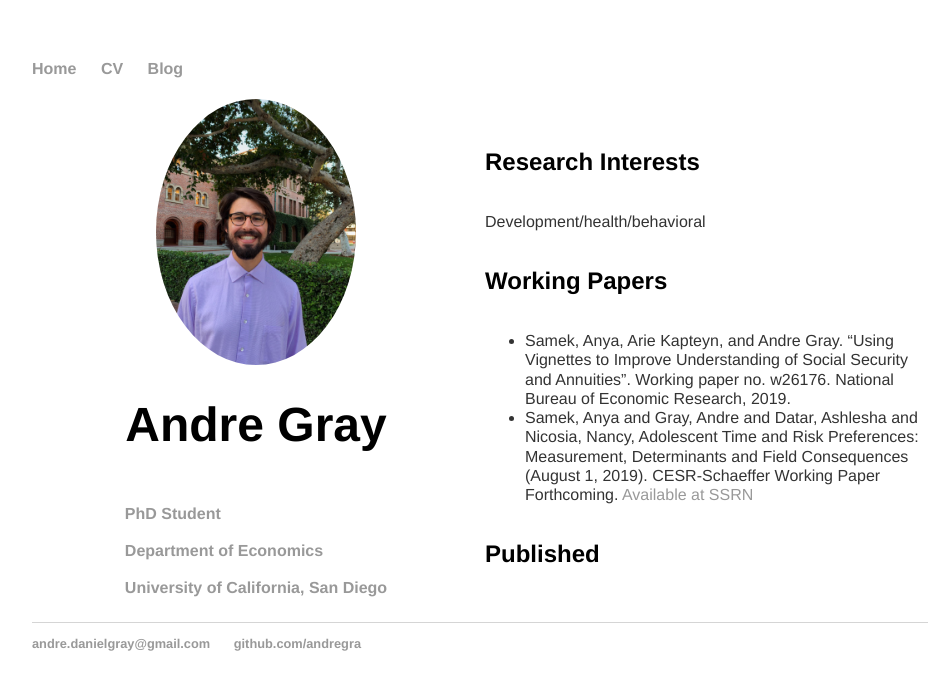
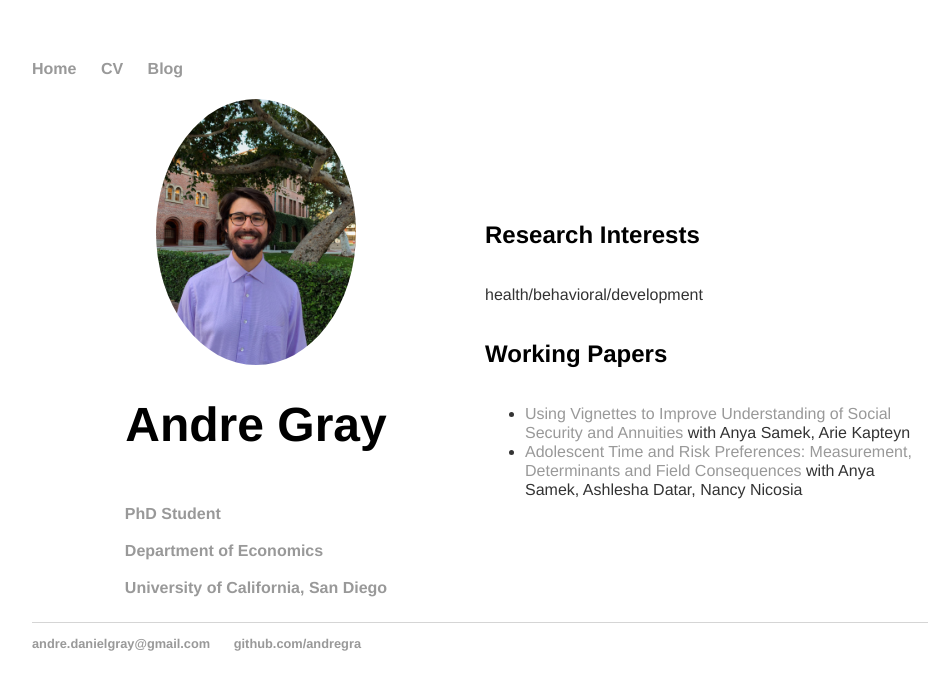
Before and after one commit to andregra/andregra.github.io, a Jekyll site: the page built from index.html, in a window 1280 px wide. Shown: the top 690 px of the page, without its empty margins (160-1109 px from the left). Built offline with Jekyll 4.4.1, drawn with Linux system fonts in a browser that asks for light colours.

Commit message:
Update index.html

```diff
--- a/index.html
+++ b/index.html
@@ -16,16 +16,14 @@ title: Andre Gray
   <div class="right">
 	<h2> Research Interests </h2>
       <p class="bio">
-        Development/health/behavioral
+        health/behavioral/development
       </p>
 	<h2> Working Papers</h2>
 	  	<ul class="papers">
-		<li class="papers"> Samek, Anya, Arie Kapteyn, and Andre Gray. “Using Vignettes to Improve Understanding of Social Security and
-			Annuities”. Working paper no. w26176. National Bureau of Economic Research, 2019. </li>
-		<li class="papers"> Samek, Anya and Gray, Andre and Datar, Ashlesha and Nicosia, Nancy, Adolescent Time and Risk Preferences:
-		Measurement, Determinants and Field Consequences (August 1, 2019). CESR-Schaeffer Working Paper
-			Forthcoming. <a href="https://ssrn.com/abstract=3463495">Available at SSRN</a></li>
+		<li class="papers"> <a href="https://www.nber.org/papers/w26176.pdf"> Using Vignettes to Improve Understanding of Social Security and
+			Annuities </a>  with Anya Samek, Arie Kapteyn </li>
+		<li class="papers"> <a href="https://ssrn.com/abstract=3463495"> Adolescent Time and Risk Preferences:
+		Measurement, Determinants and Field Consequences </a> with Anya Samek, Ashlesha Datar, Nancy Nicosia </li>
 	  	</ul>
-	<h2> Published</h2>
     </div>
 </div>
```
